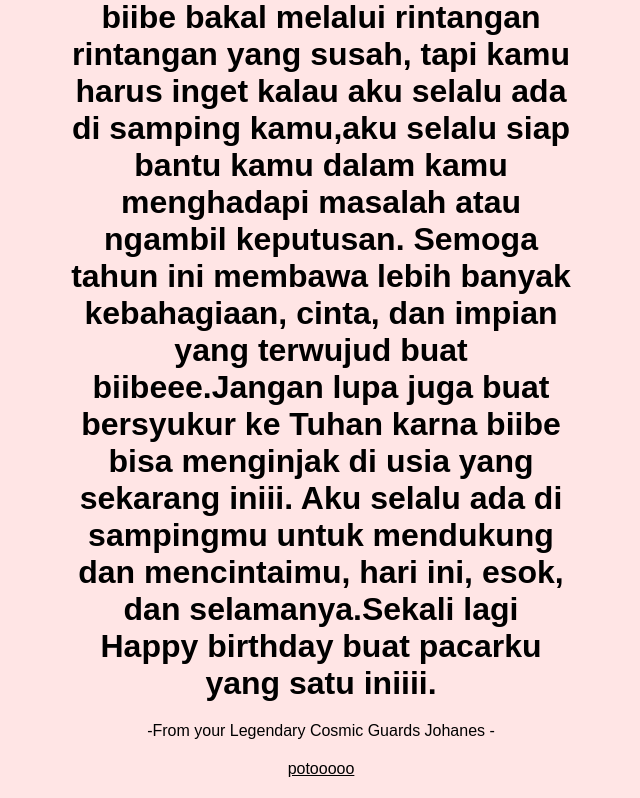
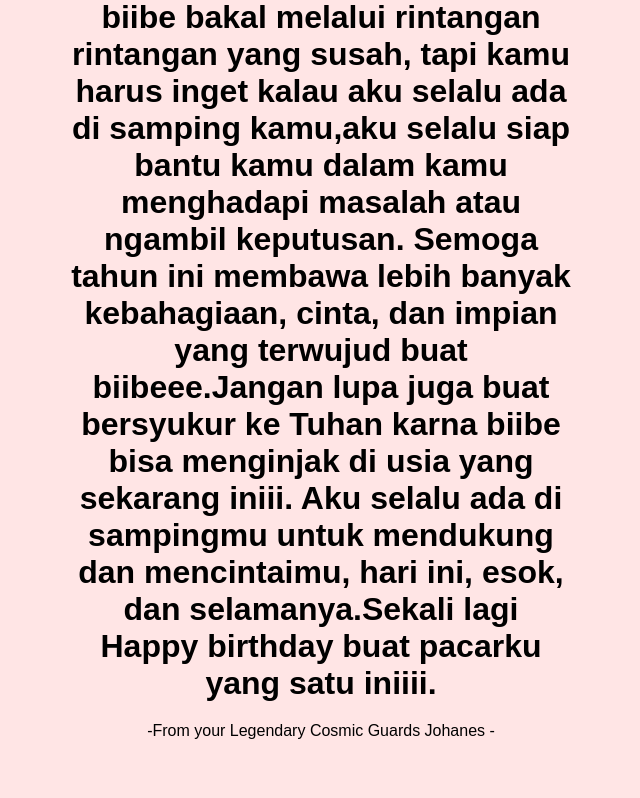
Before and after one commit to MengAsli/Bibee, a plain HTML site: page yes.html in a window 1280 px wide. Shown: the part 373-1171 px from the top of the page, without its empty margins (319-959 px from the left). After the commit the page ends 1133 px from the top, so only its background shows below. Drawn offline with Linux system fonts and the light colour scheme; a script that the page names is missing.

Commit message:
Update yes.html

```diff
--- a/yes.html
+++ b/yes.html
@@ -13,7 +13,7 @@
       <h1>Biibeeee!!! Happy Birthdayyyy!!! This is the second time I wish you a happy birthdayyy.Udah kepala dua ya sekaranggg.Semoga di umur yang dewasa iniii,biibee bisa menentukan apa yang harus biibe pilih dan ambilll.Walaupun biibe bakal melalui rintangan rintangan yang susah, tapi kamu harus inget kalau aku selalu ada di samping kamu,aku selalu siap bantu kamu dalam kamu menghadapi masalah atau ngambil keputusan. Semoga tahun ini membawa lebih banyak kebahagiaan, cinta, dan impian yang terwujud buat biibeee.Jangan lupa juga buat bersyukur ke Tuhan karna biibe bisa menginjak di usia yang sekarang iniii. Aku selalu ada di sampingmu untuk mendukung dan mencintaimu, hari ini, esok, dan selamanya.Sekali lagi Happy birthday buat pacarku yang satu iniiii.</h1>
 
 <center>-From your Legendary Cosmic Guards Johanes -</center>
-      <a href="tai.html">potooooo</a>
+
     </div>
   </body>
 </html>
```
